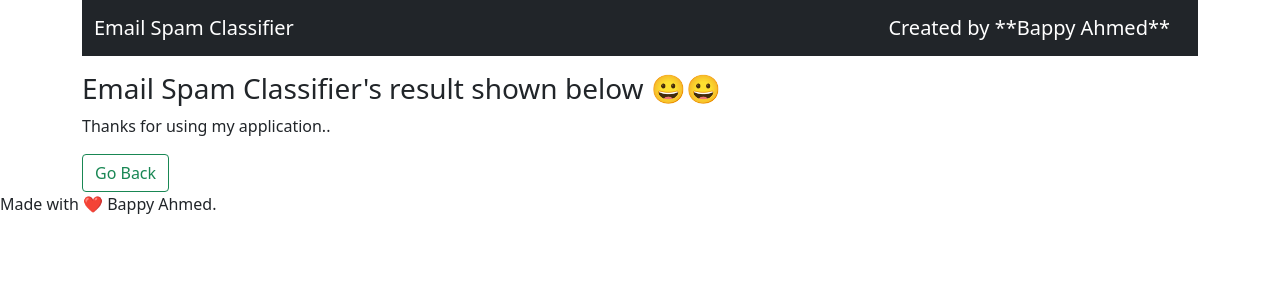
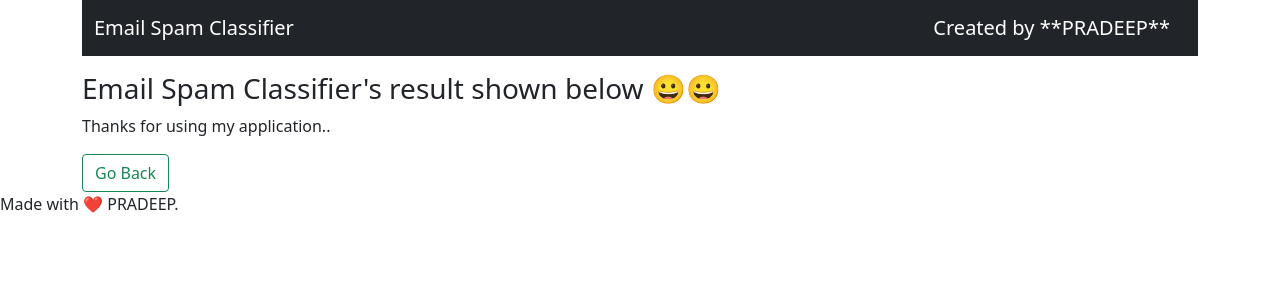
Before and after one commit to PradeepSamydurai/myprojects, a Flask app: template spam mail classification/spam mail classification/templates/show.html in a window 1280 px wide. Shown: the top 300 px of the page. Run offline with Flask 3, Linux system fonts and the light colour scheme; the template is opened without the code that fills it, so the values that code supplies are empty; parts of the project's set-up code (start-up, migrations or seed data) failed here and were passed over.

Commit message:
Update show.html

```diff
--- a/spam mail classification/spam mail classification/templates/show.html
+++ b/spam mail classification/spam mail classification/templates/show.html
@@ -21,7 +21,7 @@
     <nav class="navbar navbar-dark bg-dark">
       <div class="container-fluid">
         <a class="navbar-brand" href="#">Email Spam Classifier</a>
-        <a class="navbar-brand" href="#">Created by **Bappy Ahmed**</a>
+        <a class="navbar-brand" href="#">Created by **PRADEEP**</a>
       </div>
     </nav>
   </div>
@@ -58,7 +58,7 @@
   <!-- Footer -->
   <div class='footer'>
 
-    <p class='footer-description'>Made with ❤️ Bappy Ahmed.</p>
+    <p class='footer-description'>Made with ❤️ PRADEEP.</p>
   </div>
 
 
```
